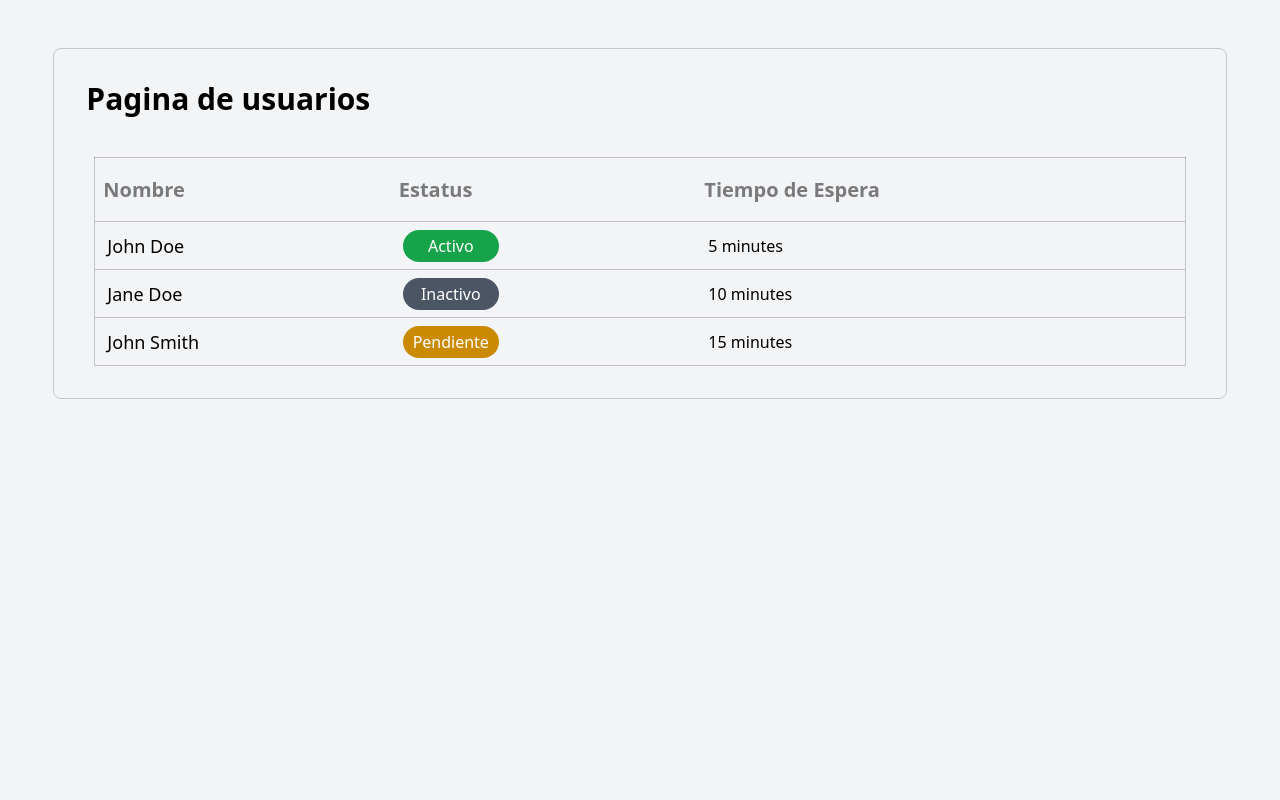
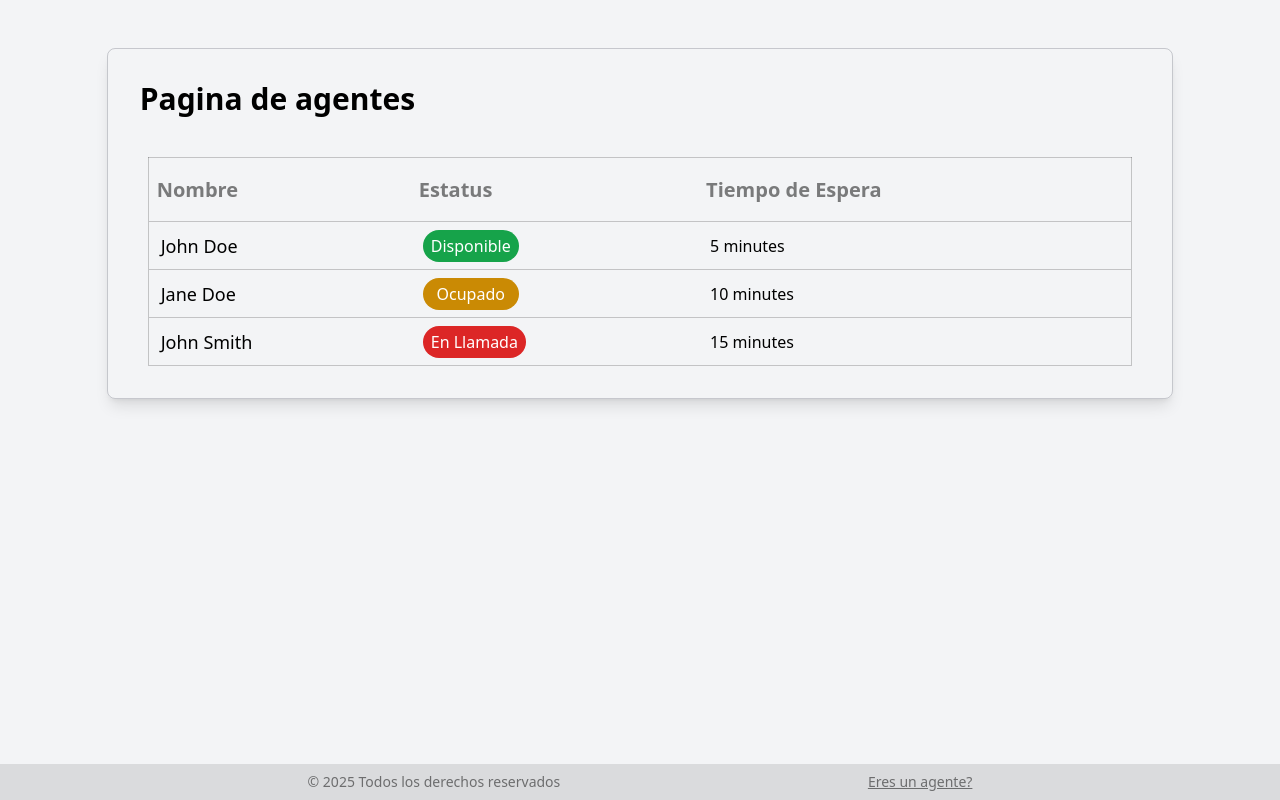
Before and after one commit to DavidOsorioSanchez/PruebaTecnica-VisualContect, a Next.js app: page / in a window 1280 px wide. Built offline with nearby package versions, Linux system fonts and the light colour scheme.

Commit message:
Creando la pagina de agente

```diff
--- /dev/null
+++ b/src/app/agente/layout.tsx
@@ -0,0 +1,8 @@
+import { ReactNode } from "react";
+
+interface Props {
+    children: ReactNode; // Define children as ReactNode
+};
+export default function Layout({ children}: Props) {
+    return <main>{children}</main>;
+}
--- /dev/null
+++ b/src/app/agente/page.tsx
@@ -0,0 +1,19 @@
+import TarjetaPrincipal from "@comp/Main/TarjetaPrincipal";
+import Footer from "@comp/UI/Footer";
+
+export default function Agente() {
+    return (
+        <>
+            <main className="w-screen h-screen flex items-start justify-center py-12 ">
+                <div className="w-10/12 flex flex-col gap-10 p-8 border-solid border-slate-900/20 border-[0.5px] rounded-lg shadow-lg">
+                    <h1 className="text-3xl font-semibold animate-fadeIn">Pagina de agentes</h1>
+                    <TarjetaPrincipal Pagina="Agente"/>
+                </div>
+            </main>
+            <Footer
+                url="/"
+                textoBoton="Eres un Cliente?"
+            />
+        </>
+    );
+}
--- a/src/app/page.tsx
+++ b/src/app/page.tsx
@@ -1,12 +1,20 @@
-import TablaPrincipal from "@comp/Main/TarjetaPrincipal";
+import Footer from "@comp/UI/Footer";
+import TarjetaPrincipal from "@comp/Main/TarjetaPrincipal";
 
 export default function Home() {
   return (
-    <main className="w-screen h-screen flex items-start justify-center py-12">
-      <div className="w-11/12 flex flex-col gap-10 p-8 border-solid border-slate-900/20 border-[0.5px] rounded-lg">
-        <h1 className="text-3xl font-semibold animate-fadeIn">Pagina de usuarios</h1>
-        <TablaPrincipal />
-      </div>
-    </main>
+    <>
+      <main className="w-screen h-screen flex items-start justify-center py-12 ">
+        <div className="w-10/12 flex flex-col gap-10 p-8 border-solid border-slate-900/20 border-[0.5px] rounded-lg shadow-lg">
+          <h1 className="text-3xl font-semibold animate-fadeIn">Pagina de agentes</h1>
+          <TarjetaPrincipal Pagina="Cliente"/>
+        </div>
+      </main>
+      <Footer
+        url="/agente"
+        textoBoton="Eres un agente?"
+      />
+    </>
+
   );
 }
--- a/src/components/Main/TablaPrincipal.tsx
+++ b/src/components/Main/TablaPrincipal.tsx
@@ -1,34 +1,43 @@
-
-
 // import useApiRequest from "@/hook/useApiRequest";
 import Filas from "@comp/UI/Filas";
 // import CircularProgress from '@mui/material/CircularProgress';
 // import Box from '@mui/material/Box';
+// import { dataURL } from "@utils/magicvalues";
 
-export default function TablaPrincipal() {
+interface Props{
+    Pagina: "Cliente" | "Agente";
+}
+
+export default function TablaPrincipal({Pagina}:Props) {
 
     const data = [
         {
+            // "Disponible" | "En Llamada" | "Ocupado" | "Inactivo"
             id: 1,
             name: "John Doe",
-            status: "Activo",
+            status: "Disponible",
             waitingTime: "5 minutes"
         },
         {
             id: 2,
             name: "Jane Doe",
-            status: "Inactivo",
+            status: "Ocupado",
             waitingTime: "10 minutes"
         },
         {
             id: 3,
             name: "John Smith",
-            status: "Pendiente",
+            status: "En Llamada",
             waitingTime: "15 minutes"
         }
     ];
 
-    // const dataURL: string = process.env.DATA_URL || "";
+    // if(Pagina === "Cliente"){
+    //     const dataURL = process.env.DATA_URL + Pagina || "";
+    // }
+    // if(Pagina === "Agente"){
+    //     const dataURL = process.env.DATA_URL + Pagina || "";
+    // }
 
     // if (!dataURL || dataURL === "") {
     //     throw new Error("DATA_URL is not defined");
@@ -42,15 +51,32 @@ export default function TablaPrincipal() {
 
     return (
         <tbody>
-            {data && data.map((user: any) => (
+            {data && Pagina === "Cliente" ? (
+                data.map((user: any) => (
                     <Filas
                         key={user.id}
                         id={user.id}
                         nombre={user.name}
                         estado={user.status}
                         tiempo={user.waitingTime}
+                        Pagina={Pagina}
                     />
-            ))}
+                ))
+            ) : data && Pagina === "Agente" ? (
+                data.map((user: any) => (
+                    <Filas
+                        key={user.id}
+                        id={user.id}
+                        nombre={user.name}
+                        tiempo={user.waitingTime}
+                        Pagina={Pagina}
+                    />
+                ))
+            ):(
+                <tr>
+                    <td className="h-10 border-black/20 border-b-[0.5px] text-center " colSpan={3}>No hay registros</td>
+                </tr>
+            )}
         </tbody>
     );
 }
--- a/src/components/Main/TarjetaPrincipal.tsx
+++ b/src/components/Main/TarjetaPrincipal.tsx
@@ -1,18 +1,26 @@
 import TablaPrincipal from "./TablaPrincipal";
+
+interface Props {
+    Pagina: "Cliente" | "Agente";
+}
 
 //este componente se encarga de mostrar la tabla principal
 //donde se ubican los datos y se consultan para poder conectarlos con la base de datos
-export default function TarjetaPrincipal() {
+export default function TarjetaPrincipal({Pagina}:Props) {
+
     return (
         <table className="mx-2 border-solid border-black/20 border-x-[0.5px] border-t-[0.5px] p-2 animate-fadeIn200">
             <thead className="border-black/20 border-b-[0.5px] ">
                 <tr className="h-16 text-xl font-semibold text-black/50 p-6  transition-all hover:bg-black/10 ">
                     <th className="text-start p-2">Nombre</th>
-                    <th className="text-start p-2">Estatus</th>
+                    {Pagina === "Cliente" &&(
+                        <th className="text-start p-2">Estatus</th>
+                    )}
                     <th className="text-start p-2">Tiempo de Espera</th>
+
                 </tr>
             </thead>
-            <TablaPrincipal />
+            <TablaPrincipal Pagina={Pagina}/>
         </table>
     );
 }
--- a/src/components/UI/Filas.tsx
+++ b/src/components/UI/Filas.tsx
@@ -1,16 +1,17 @@
 interface Props{
     id: number;
     nombre: string;
-    estado: "Pendiente" | "Activo" | "Inactivo";
+    estado?: "Disponible" | "En Llamada" | "Ocupado" | "Inactivo";
     tiempo: string;
+    Pagina: "Cliente" | "Agente";
 }
 
-export default function Filas({id, nombre, estado, tiempo}: Props){
+export default function Filas({id, nombre, estado, tiempo, Pagina}: Props){
     return(
         <tr className="h-12 border-black/20 border-b-[0.5px] transition-all hover:bg-black/5" key={id}>
-                    <td className="px-3 text-lg">{nombre}</td>
-                    <td className="px-3 "><p className={`w-fit min-w-24 text-center text-white ${ estado == "Pendiente" ? "bg-yellow-600": estado == "Activo" ? "bg-green-600" :"bg-gray-600"} rounded-full px-2 py-1`}>{estado}</p></td>
-                    <td className="px-3">{tiempo}</td>
+                <td className="px-3 text-lg">{nombre}</td>
+                {Pagina == "Cliente" && (<td className="px-3"><p className={`w-fit min-w-24 text-center text-white ${estado == "Disponible" ? "bg-green-600" : estado == "En Llamada" ? "bg-red-600" : estado == "Ocupado" ? "bg-yellow-600" : "bg-gray-600"} rounded-full px-2 py-1`}>{estado}</p></td>)}
+                <td className="px-3">{tiempo}</td>
         </tr>
     );
 }
--- /dev/null
+++ b/src/components/UI/Footer.tsx
@@ -0,0 +1,16 @@
+import Link from "next/link";
+
+interface Props{
+    url: string;
+    textoBoton: string;
+    derechos?: string;
+}
+
+export default function Footer({url, textoBoton, derechos = "© 2025 Todos los derechos reservados"}: Props){
+    return(
+        <footer className="absolute bottom-0 w-full h-fit bg-black/10 flex items-center justify-evenly py-2">
+            <p className="text-sm text-black/50">{derechos}</p>
+            <Link href={url} className="text-sm text-black/50 underline transition-all hover:text-blue-600">{textoBoton}</Link>
+        </footer>
+    );
+}
--- a/src/utils/magicvalues.ts
+++ b/src/utils/magicvalues.ts
@@ -0,0 +1 @@
+export let dataURL: string;
```
Lines whose indentation alone changed are shown as unchanged.
